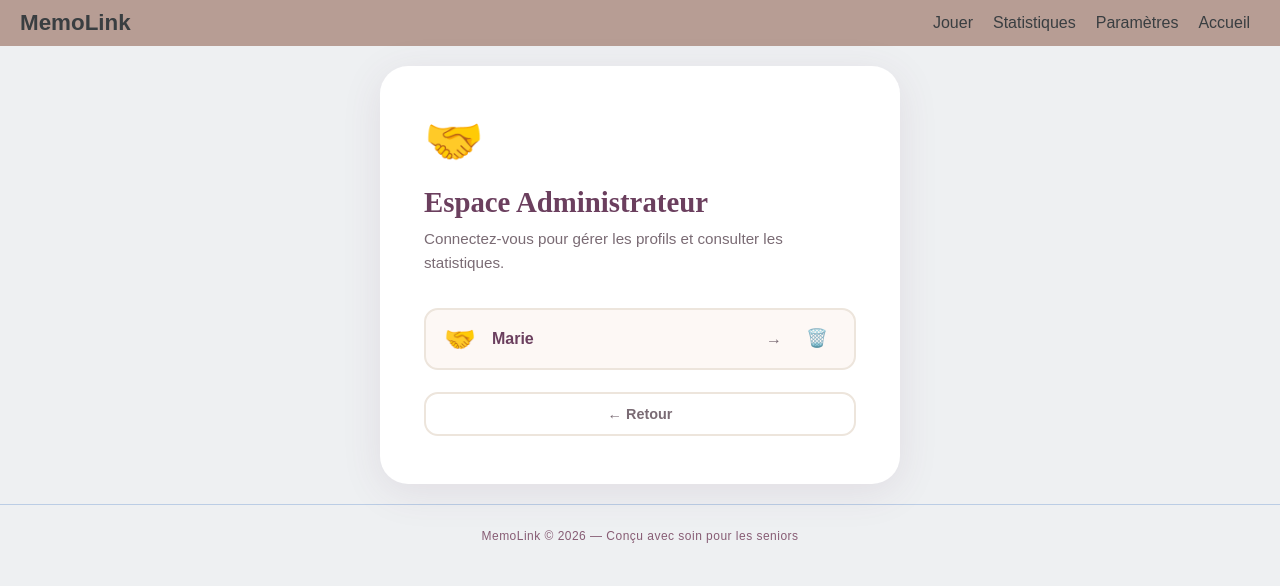
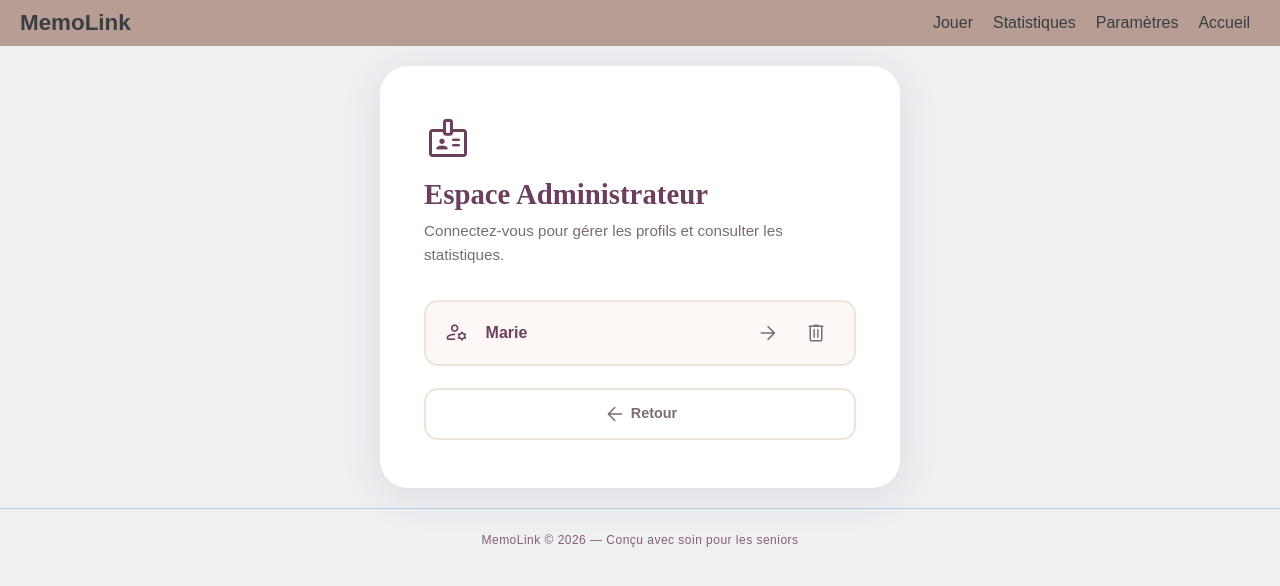
Before and after one commit to Lawliet464/project-ps6, an Angular app in the folder memo-alzheimer/: page /accueil in a window 1280 px wide. Both pictures are taken after a click on the button 528 px from the left and 414 px from the top of the page. Shown: the top 586 px of the page. Built offline with nearby package versions, Linux system fonts and the light colour scheme.

Commit message:
feat: dashboard accueillant

```diff
--- a/memo-alzheimer/src/app/app.html
+++ b/memo-alzheimer/src/app/app.html
@@ -4,7 +4,7 @@
         <a routerLink="/jeu">Jouer</a>
         <a routerLink="/statistiques">Statistiques</a>
         <a routerLink="/parametres">Paramètres</a>
-        <a routerLink="/auth">Accueil</a>
+        <a routerLink="/accueil">Accueil</a>
     </nav>
 </header>
 
--- a/memo-alzheimer/src/app/core/services/auth.ts
+++ b/memo-alzheimer/src/app/core/services/auth.ts
@@ -20,15 +20,21 @@ export interface Patient {
 
 // - Service -
 
+const SESSION_KEY = 'memolink_aidant_session';
+
 @Injectable({ providedIn: 'root' })
 export class AuthService {
 
-  // Qui est connecté et avec quel rôle
-  readonly role           = signal<Role>(null);
-  readonly aidantConnecte = signal<Aidant | null>(null);
+  // Initialisation depuis localStorage — la session survit au refresh
+  readonly aidantConnecte = signal<Aidant | null>(this._lireSession());
   readonly patientActif   = signal<Patient | null>(null);
 
-  // true dès qu'un aidant ou un patient est connecté
+  readonly role = computed<Role>(() => {
+    if (this.aidantConnecte() !== null) return 'aidant';
+    if (this.patientActif()   !== null) return 'patient';
+    return null;
+  });
+
   readonly estConnecte = computed(() =>
     this.aidantConnecte() !== null || this.patientActif() !== null
   );
@@ -37,12 +43,12 @@ export class AuthService {
 
   connecterAidant(aidant: Aidant): void {
     this.aidantConnecte.set(aidant);
-    this.role.set('aidant');
+    localStorage.setItem(SESSION_KEY, JSON.stringify(aidant));
   }
 
   deconnecterAidant(): void {
     this.aidantConnecte.set(null);
-    this.role.set(null);
+    localStorage.removeItem(SESSION_KEY);
   }
 
   verifierMotDePasse(aidant: Aidant, mdp: string): boolean {
@@ -53,11 +59,20 @@ export class AuthService {
 
   connecterPatient(patient: Patient): void {
     this.patientActif.set(patient);
-    this.role.set('patient');
   }
 
   deconnecterPatient(): void {
     this.patientActif.set(null);
-    this.role.set(null);
+  }
+
+  // - Privé -
+
+  private _lireSession(): Aidant | null {
+    try {
+      const raw = localStorage.getItem(SESSION_KEY);
+      return raw ? JSON.parse(raw) as Aidant : null;
+    } catch {
+      return null;
+    }
   }
 }
--- a/memo-alzheimer/src/app/features/auth/auth.css
+++ b/memo-alzheimer/src/app/features/auth/auth.css
@@ -1,3 +1,11 @@
+@import url('https://fonts.googleapis.com/css2?family=Material+Symbols+Rounded:opsz,wght,FILL,GRAD@20..48,100..700,0..1,-50..200');
+
+.material-symbols-rounded {
+  font-variation-settings: 'FILL' 0, 'wght' 300, 'GRAD' 0, 'opsz' 24;
+  user-select: none;
+  vertical-align: middle;
+}
+
 * {
   box-sizing: border-box;
   margin: 0;
@@ -32,7 +40,7 @@ header {
   font-style: italic;
 }
 
-/* ── Écrans (landing / auth cards) ───────────────────────────── */
+/* Écrans (landing / auth cards)  */
 
 .screen {
   display: none;
@@ -65,6 +73,7 @@ header {
   font-size: 3rem;
   margin-bottom: 16px;
   display: block;
+  color: var(--prune);
 }
 
 .card h1 {
@@ -86,7 +95,7 @@ header {
   text-align: center;
 }
 
-/* ── Role grid (landing) ─────────────────────────────────────── */
+/* Role grid (landing)*/
 
 .role-grid {
   display: grid;
@@ -117,6 +126,7 @@ header {
   font-size: 2.5rem;
   display: block;
   margin-bottom: 10px;
+  color: var(--prune);
 }
 
 .role-btn .r-label {
@@ -133,7 +143,7 @@ header {
   margin-top: 4px;
 }
 
-/* ── Formulaires ─────────────────────────────────────────────── */
+/*Formulaires  */
 
 .form-group {
   margin-bottom: 20px;
@@ -168,7 +178,7 @@ header {
   border-color: var(--rose);
 }
 
-/* ── Stade options ───────────────────────────────────────────── */
+/*Stade options */
 
 .stade-grid {
   display: flex;
@@ -241,7 +251,7 @@ header {
   display: block;
 }
 
-/* ── Boutons ─────────────────────────────────────────────────── */
+/* Boutons */
 
 .btn-primary {
   width: 100%;
@@ -284,7 +294,7 @@ header {
   color: var(--prune);
 }
 
-/* ── Profils liste (connexion malade) ────────────────────────── */
+/* Profils liste (connexion malade*/
 
 .profils-liste {
   display: flex;
@@ -336,7 +346,7 @@ header {
   margin-top: 2px;
 }
 
-/* ── Aidant item ─────────────────────────────────────────────── */
+/* Aidant item */
 
 .aidant-item {
   display: flex;
@@ -355,7 +365,7 @@ header {
   background: var(--prune-l);
 }
 
-.aidant-icon { font-size: 1.6rem; }
+.aidant-icon { font-size: 1.6rem; color: var(--prune); vertical-align: middle; }
 
 .aidant-nom {
   font-size: 1rem;
@@ -370,7 +380,7 @@ header {
   cursor: pointer;
 }
 
-/* ── Bouton supprimer ────────────────────────────────────────── */
+/*  Bouton supprimer */
 
 .btn-supprimer {
   background: none;
@@ -383,6 +393,8 @@ header {
   transition: all 0.15s;
   flex-shrink: 0;
   line-height: 1;
+  display: flex;
+  align-items: center;
 }
 
 .btn-supprimer:hover {
@@ -391,7 +403,7 @@ header {
   transform: scale(1.15);
 }
 
-/* ── Séparateur, erreur, étapes ──────────────────────────────── */
+/* Séparateur, erreur, étapes */
 
 .separateur {
   display: flex;
@@ -450,9 +462,7 @@ header {
   background: var(--rose);
 }
 
-/* ════════════════════════════════════════════════════════════════
-   DASHBOARD APP LAYOUT (aidant connecté)
-════════════════════════════════════════════════════════════════ */
+/* DASHBOARD APP LAYOUT (aidant connecté) */
 
 .app-layout {
   display: flex;
@@ -460,7 +470,7 @@ header {
   animation: fadeIn 0.35s ease;
 }
 
-/* ── Sidebar ─────────────────────────────────────────────────── */
+/* Sidebar  */
 
 .sidebar {
   width: 260px;
@@ -482,6 +492,8 @@ header {
 
 .logo-icon {
   font-size: 1.8rem;
+  color: var(--rose);
+  vertical-align: middle;
 }
 
 .logo-text {
@@ -568,7 +580,8 @@ header {
 }
 
 .nav-icon {
-  font-size: 1.1rem;
+  font-size: 1.3rem;
+  vertical-align: middle;
 }
 
 .sidebar-logout {
@@ -594,7 +607,7 @@ header {
   border-color: rgba(255,255,255,0.4);
 }
 
-/* ── Main content ────────────────────────────────────────────── */
+/* Main content */
 
 .dashboard-main {
   flex: 1;
@@ -646,7 +659,7 @@ header {
   box-shadow: 0 6px 16px rgba(201, 123, 132, 0.35);
 }
 
-/* ── Stat cards ──────────────────────────────────────────────── */
+/* Stat cards  */
 
 .stats-row {
   display: grid;
@@ -686,7 +699,7 @@ header {
 .stat-moyen  .stat-value { color: #e8a44a; }
 .stat-difficile .stat-value { color: #c97b84; }
 
-/* ── Patients section ────────────────────────────────────────── */
+/* Patients section*/
 
 .section-title {
   font-family: 'Lora', serif;
@@ -805,7 +818,7 @@ header {
   border-color: var(--rose);
 }
 
-/* ── Empty state ─────────────────────────────────────────────── */
+/*  Empty state */
 
 .empty-state {
   text-align: center;
@@ -817,13 +830,14 @@ header {
 }
 
 .empty-icon {
-  font-size: 3.5rem;
+  font-size: 4rem;
   display: block;
   margin-bottom: 12px;
-  opacity: 0.5;
+  opacity: 0.4;
+  color: var(--prune);
 }
 
-/* ── Responsive ──────────────────────────────────────────────── */
+/* Responsive */
 
 @media (max-width: 900px) {
   .app-layout {
--- a/memo-alzheimer/src/app/features/auth/auth.html
+++ b/memo-alzheimer/src/app/features/auth/auth.html
@@ -1,20 +1,18 @@
-<!-- ═══════════════════════════════════════════════
-     LANDING — écran d'accueil (non connecté)
-════════════════════════════════════════════════ -->
+<!-- LANDING — écran d'accueil (non connecté)-->
 @if (ecran() === 'accueil') {
   <div class="screen active">
     <div class="card">
-      <span class="card-icon">🧠</span>
+      <span class="card-icon material-symbols-rounded">neurology</span>
       <h1>Bienvenue sur MemoLink</h1>
       <p class="sous-titre">Un jeu de mémoire conçu pour les personnes atteintes d'Alzheimer, adapté à chaque stade de la maladie.</p>
       <div class="role-grid">
         <button class="role-btn" (click)="ecran.set('connexionAidant')">
-          <span class="r-icon">🤝</span>
+          <span class="r-icon material-symbols-rounded">badge</span>
           <span class="r-label">Je suis un personnel de l'accueil du jour</span>
           <span class="r-desc">Gérer les profils et suivre la progression</span>
         </button>
         <button class="role-btn" (click)="ecran.set('connexionMalade')">
-          <span class="r-icon">🧓</span>
+          <span class="r-icon material-symbols-rounded">person</span>
           <span class="r-label">Je suis patient</span>
           <span class="r-desc">Jouer à mon rythme</span>
         </button>
@@ -23,22 +21,23 @@
   </div>
 }
 
-<!-- ═══════════════════════════════════════════════
-     CONNEXION AIDANT
-════════════════════════════════════════════════ -->
+<!--CONNEXION AIDANT  -->
+
 @if (ecran() === 'connexionAidant') {
   <div class="screen active">
     <div class="card">
-      <span class="card-icon">🤝</span>
+      <span class="card-icon material-symbols-rounded">badge</span>
       <h1>Espace Administrateur</h1>
       <p class="sous-titre">Connectez-vous pour gérer les profils et consulter les statistiques.</p>
       <div class="liste-aidants">
         @if (aidant$()) {
           <div class="aidant-item">
-            <span class="aidant-icon">🤝</span>
+            <span class="aidant-icon material-symbols-rounded">manage_accounts</span>
             <span class="aidant-nom" (click)="ouvrirConnexionAidant(aidant$()!)">{{ aidant$()!.prenom }}</span>
-            <span class="aidant-arrow" (click)="ouvrirConnexionAidant(aidant$()!)">→</span>
-            <button class="btn-supprimer" (click)="supprimerAidant()">🗑️</button>
+            <span class="aidant-arrow material-symbols-rounded" (click)="ouvrirConnexionAidant(aidant$()!)">arrow_forward</span>
+            <button class="btn-supprimer" (click)="supprimerAidant()">
+              <span class="material-symbols-rounded">delete</span>
+            </button>
           </div>
         }
         @if (!aidant$()) {
@@ -49,14 +48,14 @@
         <div class="separateur">ou créer un nouveau compte</div>
         <button class="btn-primary" (click)="ecran.set('creerAidant')">+ Créer un compte aidant</button>
       }
-      <button class="btn-secondary" (click)="ecran.set('accueil')">← Retour</button>
+      <button class="btn-secondary" (click)="ecran.set('accueil')">
+        <span class="material-symbols-rounded">arrow_back</span> Retour
+      </button>
     </div>
   </div>
 }
 
-<!-- ═══════════════════════════════════════════════
-     CRÉER AIDANT
-════════════════════════════════════════════════ -->
+<!-- CRÉER AIDANT -->
 @if (ecran() === 'creerAidant') {
   <div class="screen active">
     <div class="card">
@@ -64,7 +63,7 @@
         <div class="etape active"></div>
         <div class="etape"></div>
       </div>
-      <span class="card-icon">✏️</span>
+      <span class="card-icon material-symbols-rounded">edit</span>
       <h1>Créer mon compte</h1>
       <p class="sous-titre">Votre compte vous permet de gérer les profils des patients et de suivre leur progression.</p>
       @if (erreur()) {
@@ -78,22 +77,22 @@
         <label>Mot de passe</label>
         <input type="password" [(ngModel)]="formAidant.mdp" placeholder="Choisissez un mot de passe" />
       </div>
-      <button class="btn-primary" (click)="creerCompteAidant()">Créer mon compte →</button>
-      <button class="btn-secondary" (click)="ecran.set('connexionAidant')">← Retour</button>
+      <button class="btn-primary" (click)="creerCompteAidant()">Créer mon compte</button>
+      <button class="btn-secondary" (click)="ecran.set('connexionAidant')">
+        <span class="material-symbols-rounded">arrow_back</span> Retour
+      </button>
     </div>
   </div>
 }
 
-<!-- ═══════════════════════════════════════════════
-     DASHBOARD AIDANT — vraie app connectée
-════════════════════════════════════════════════ -->
+<!-- DASHBOARD AIDANT — vraie app connecté -->
 @if (ecran() === 'dashboardAidant') {
   <div class="app-layout">
 
     <!-- Sidebar -->
     <aside class="sidebar">
       <div class="sidebar-logo">
-        <span class="logo-icon">🧠</span>
+        <span class="logo-icon material-symbols-rounded">neurology</span>
         <span class="logo-text">Memo<em>Link</em></span>
       </div>
 
@@ -107,18 +106,18 @@
 
       <nav class="sidebar-nav">
         <button class="nav-item active">
-          <span class="nav-icon">🏠</span> Tableau de bord
+          <span class="nav-icon material-symbols-rounded">home</span> Tableau de bord
         </button>
         <button class="nav-item" (click)="ecran.set('creerMalade')">
-          <span class="nav-icon">➕</span> Nouveau patient
+          <span class="nav-icon material-symbols-rounded">person_add</span> Nouveau patient
         </button>
         <button class="nav-item" (click)="ecran.set('connexionMalade')">
-          <span class="nav-icon">🧓</span> Espace patients
+          <span class="nav-icon material-symbols-rounded">groups</span> Espace patients
         </button>
       </nav>
 
       <button class="sidebar-logout" (click)="deconnecterAidant()">
-        <span>⎋</span> Se déconnecter
+        <span class="material-symbols-rounded">logout</span> Se déconnecter
       </button>
     </aside>
 
@@ -128,11 +127,11 @@
       <!-- Header -->
       <header class="dash-header">
         <div>
-          <h2 class="dash-title">Bonjour, {{ auth.aidantConnecte()?.prenom }} 👋</h2>
+          <h2 class="dash-title">Bonjour, {{ auth.aidantConnecte()?.prenom }}</h2>
           <p class="dash-subtitle">Voici un aperçu de vos patients aujourd'hui.</p>
         </div>
         <button class="btn-add-patient" (click)="ecran.set('creerMalade')">
-          + Ajouter un patient
+          <span class="material-symbols-rounded">person_add</span> Ajouter un patient
         </button>
       </header>
 
@@ -144,15 +143,15 @@
         </div>
         <div class="stat-card stat-facile">
           <span class="stat-value">{{ repartitionNiveaux.facile }}</span>
-          <span class="stat-label">🌱 Niveau facile</span>
+          <span class="stat-label">Niveau facile</span>
         </div>
         <div class="stat-card stat-moyen">
           <span class="stat-value">{{ repartitionNiveaux.moyen }}</span>
-          <span class="stat-label">🌿 Niveau moyen</span>
+          <span class="stat-label">Niveau moyen</span>
         </div>
         <div class="stat-card stat-difficile">
           <span class="stat-value">{{ repartitionNiveaux.difficile }}</span>
-          <span class="stat-label">🍂 Niveau difficile</span>
+          <span class="stat-label">Niveau difficile</span>
         </div>
       </div>
 
@@ -162,10 +161,10 @@
 
         @if (mesPatientsAidant$().length === 0) {
           <div class="empty-state">
-            <span class="empty-icon">🧓</span>
+            <span class="empty-icon material-symbols-rounded">group</span>
             <p>Aucun patient pour le moment.</p>
             <button class="btn-primary" style="max-width:240px;margin-top:16px" (click)="ecran.set('creerMalade')">
-              + Ajouter un premier patient
+              Ajouter un premier patient
             </button>
           </div>
         }
@@ -177,7 +176,9 @@
                 <div class="patient-big-avatar" [style.background]="niveauColor(patient.niveau) + '33'">
                   {{ patient.prenom[0].toUpperCase() }}
                 </div>
-                <button class="btn-supprimer patient-delete" (click)="supprimerPatient(patient.id)">🗑️</button>
+                <button class="btn-supprimer patient-delete" (click)="supprimerPatient(patient.id)">
+                  <span class="material-symbols-rounded">delete</span>
+                </button>
               </div>
               <div class="patient-card-body">
                 <span class="patient-name">{{ patient.prenom }}</span>
@@ -186,10 +187,10 @@
                 </span>
                 <div class="patient-actions">
                   <button class="patient-btn-stats" (click)="voirStats(patient.id)">
-                    📊 Stats
+                    <span class="material-symbols-rounded">bar_chart</span> Stats
                   </button>
                   <button class="patient-btn-play" (click)="lancerJeu(patient.id)">
-                    ▶ Jouer
+                    <span class="material-symbols-rounded">play_arrow</span> Jouer
                   </button>
                 </div>
               </div>
@@ -202,9 +203,7 @@
   </div>
 }
 
-<!-- ═══════════════════════════════════════════════
-     CRÉER PATIENT
-════════════════════════════════════════════════ -->
+<!--CRÉER PATIENT -->
 @if (ecran() === 'creerMalade') {
   <div class="screen active">
     <div class="card">
@@ -212,7 +211,7 @@
         <div class="etape done"></div>
         <div class="etape active"></div>
       </div>
-      <span class="card-icon">🧓</span>
+      <span class="card-icon material-symbols-rounded">person_add</span>
       <h1>Nouveau patient</h1>
       <p class="sous-titre">Créez un profil adapté à la personne atteinte d'Alzheimer.</p>
       @if (erreur()) {
@@ -229,7 +228,7 @@
             <input type="radio" name="niveau" value="facile" [checked]="formPatient.niveau === 'facile'" />
             <div class="stade-dot"></div>
             <div class="stade-info">
-              <span class="stade-name">🌱 Niveau facile</span>
+              <span class="stade-name">Niveau facile</span>
               <span class="stade-desc">Autonomie préservée, pertes de mémoire ponctuelles</span>
               <span class="stade-params">Plateau 4×4 · Aide après 8 erreurs · Police standard</span>
             </div>
@@ -238,7 +237,7 @@
             <input type="radio" name="niveau" value="moyen" [checked]="formPatient.niveau === 'moyen'" />
             <div class="stade-dot"></div>
             <div class="stade-info">
-              <span class="stade-name">🌿 Niveau moyen</span>
+              <span class="stade-name">Niveau moyen</span>
               <span class="stade-desc">Désorientation fréquente, aide régulière nécessaire</span>
               <span class="stade-params">Plateau 4×2 · Aide après 4 erreurs · Grande police</span>
             </div>
@@ -247,26 +246,27 @@
             <input type="radio" name="niveau" value="difficile" [checked]="formPatient.niveau === 'difficile'" />
             <div class="stade-dot"></div>
             <div class="stade-info">
-              <span class="stade-name">🍂 Niveau difficile</span>
+              <span class="stade-name">Niveau difficile</span>
               <span class="stade-desc">Forte dépendance, aide continue nécessaire</span>
               <span class="stade-params">Plateau 2×2 · Aide immédiate · Très grande police · Son</span>
             </div>
           </label>
         </div>
       </div>
-      <button class="btn-primary" (click)="creerProfilMalade()">Créer le profil ✓</button>
-      <button class="btn-secondary" (click)="ecran.set('dashboardAidant')">← Retour</button>
+      <button class="btn-primary" (click)="creerProfilMalade()">Créer le profil</button>
+      <button class="btn-secondary" (click)="ecran.set('dashboardAidant')">
+        <span class="material-symbols-rounded">arrow_back</span> Retour
+      </button>
     </div>
   </div>
 }
 
-<!-- ═══════════════════════════════════════════════
-     CONNEXION MALADE
-════════════════════════════════════════════════ -->
+<!--CONNEXION MALAD  -->
+
 @if (ecran() === 'connexionMalade') {
   <div class="screen active">
     <div class="card">
-      <span class="card-icon">🧓</span>
+      <span class="card-icon material-symbols-rounded">waving_hand</span>
       <h1>Qui joue ?</h1>
       <p class="sous-titre">Cliquez sur votre prénom pour commencer à jouer.</p>
       <div class="profils-liste">
@@ -277,8 +277,10 @@
               <span class="profil-nom">{{ patient.prenom }}</span>
               <span class="profil-stade">{{ niveauLabel(patient.niveau) }}</span>
             </div>
-            <span style="cursor:pointer" (click)="lancerJeu(patient.id)">▶</span>
-            <button class="btn-supprimer" (click)="supprimerPatient(patient.id)">🗑️</button>
+            <span class="material-symbols-rounded" style="cursor:pointer;color:var(--gris)" (click)="lancerJeu(patient.id)">play_arrow</span>
+            <button class="btn-supprimer" (click)="supprimerPatient(patient.id)">
+              <span class="material-symbols-rounded">delete</span>
+            </button>
           </div>
         }
         @if (patients$().length === 0) {
@@ -287,7 +289,9 @@
           </div>
         }
       </div>
-      <button class="btn-secondary" (click)="auth.aidantConnecte() ? ecran.set('dashboardAidant') : ecran.set('accueil')">← Retour</button>
+      <button class="btn-secondary" (click)="auth.aidantConnecte() ? ecran.set('dashboardAidant') : ecran.set('accueil')">
+        <span class="material-symbols-rounded">arrow_back</span> Retour
+      </button>
     </div>
   </div>
 }
```
Also changed, not shown: memo-alzheimer/src/app/features/auth/auth.ts (+9 -9 lines).
